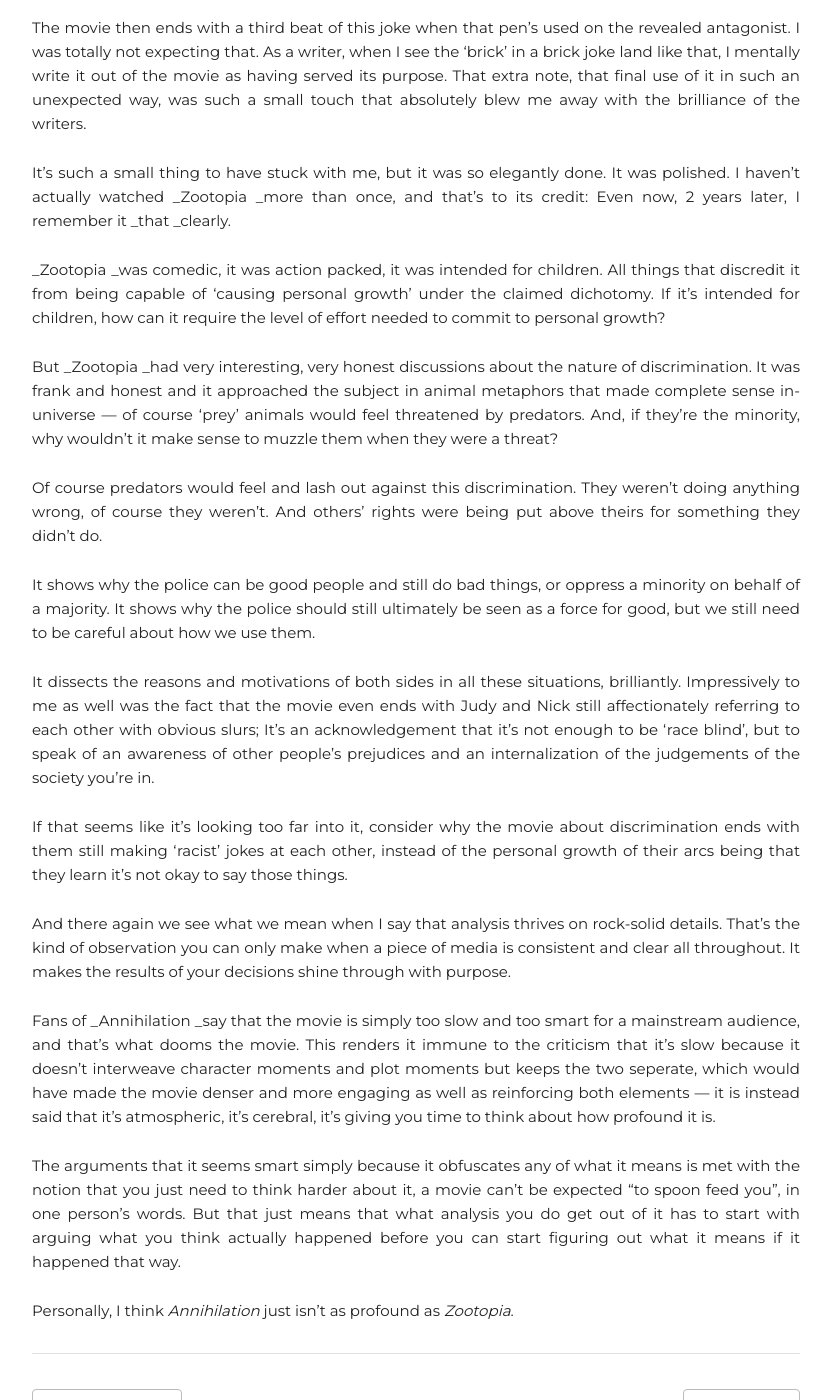
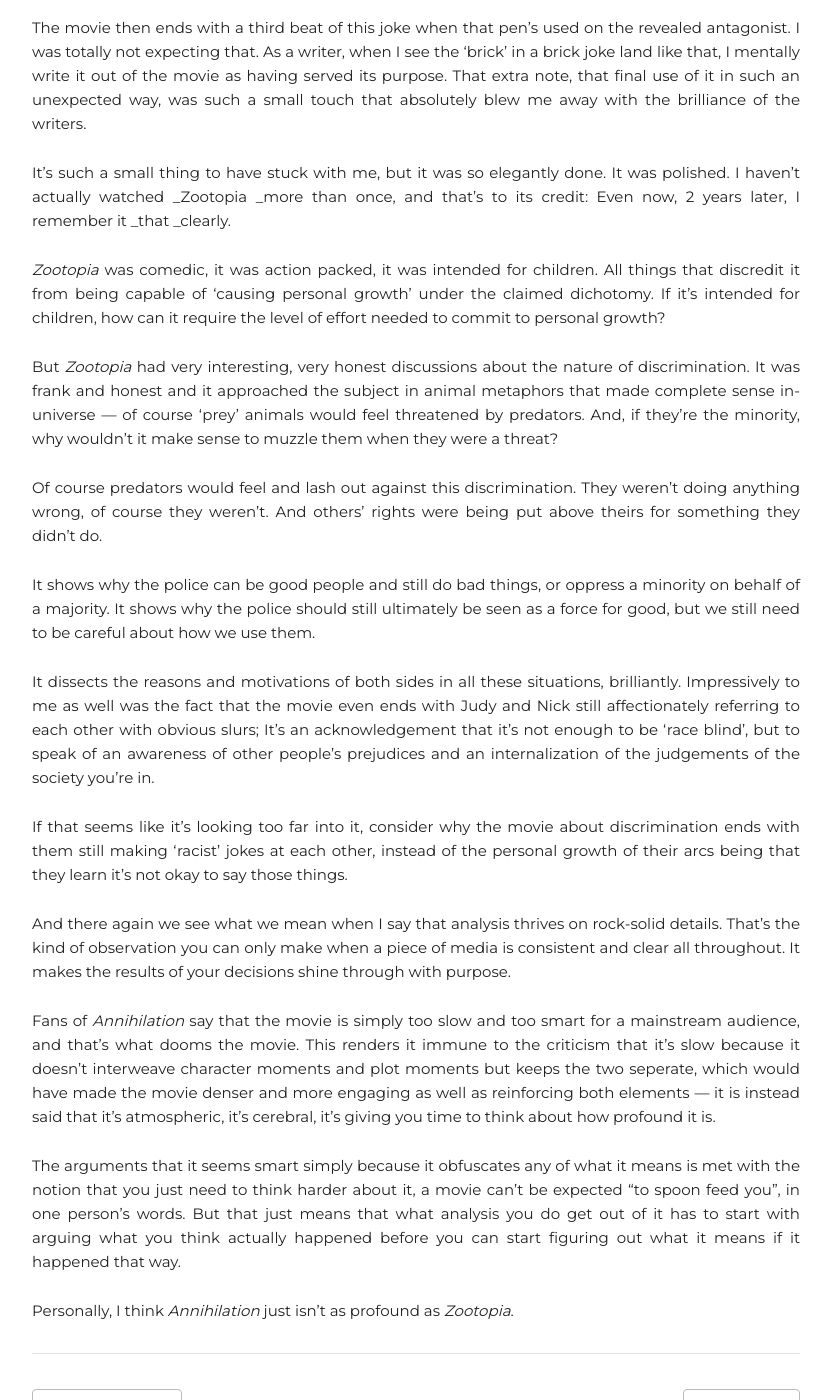
Before and after one commit to WholesomeRage/WholesomeRage.github.io, a Jekyll site: the page built from _posts/2018-05-09-annihilation-and-then-nature-of-pretentious-media.md, in a window 1280 px wide and 1400 px high, scrolled down 7192 px. Shown: the whole window, without its empty margins (224-1056 px from the left). Built offline with Jekyll 4.4.1, drawn with Linux system fonts in a browser that asks for light colours; nearby versions of some CDN libraries; some of the changed text lies outside the part shown.

Commit message:
Update 2018-05-09-annihilation-and-then-nature-of-pretentious-media.md
Fixed some formatting

```diff
--- a/_posts/2018-05-09-annihilation-and-then-nature-of-pretentious-media.md
+++ b/_posts/2018-05-09-annihilation-and-then-nature-of-pretentious-media.md
@@ -12,13 +12,13 @@
 
 <iframe width="560" height="315" src="https://www.youtube.com/embed/89OP78l9oF0" frameborder="0" allow="accelerometer; autoplay; encrypted-media; gyroscope; picture-in-picture" allowfullscreen></iframe>
 
-I just saw _Annihilation _and, I must profess, I didn’t like it very much — except for the last fifteen minutes or so, and the bear. Aside from those parts, though, it made me think again about the problem of pretension in media.
+I just saw _Annihilation_ and, I must profess, I didn’t like it very much — except for the last fifteen minutes or so, and the bear. Aside from those parts, though, it made me think again about the problem of pretension in media.
 
 Let me be clear: my criticism is not against media trying to ‘be smart’, or media that makes the viewer work to analyze what it media means. Not at all. I value media trying to say something more than anything else. In fact, I would even argue that it is even more important for a movie to try to say something than it is for it to entertain.
 
 <!--more-->
 
-For instance, if being entertaining was the primary objective of media,_ The Room _would be a fantastic movie. We can say that _The Room_ is a terrible movie while also being entertained by it, so we need to understand what other criteria we are thinking about when we call a movie ‘good’ or ‘bad’.
+For instance, if being entertaining was the primary objective of media, _The Room_ would be a fantastic movie. We can say that _The Room_ is a terrible movie while also being entertained by it, so we need to understand what other criteria we are thinking about when we call a movie ‘good’ or ‘bad’.
 
 There is a specific danger of pretension though, of appearing ‘smarter’ than the ideas in your media actually deliver. _Annihilation_, I find, is guilty of this. The danger is that when your meaning isn’t clear, when your story isn’t well delivered, the criticism doesn’t get directed at the work; It makes your audience feel like they simply weren’t smart enough to understand it, that it went above their head.
 
@@ -40,7 +40,7 @@
 
 You can reach your own conclusions on that, but the point is, when a movie is well crafted and well thought out, watching it is simple and the analysis is complex. The more you understand about it, the more questions you think to ask. All throughout there’s this solid bedrock of understanding what you’ve actually watched, knowing what’s happened. Understanding who did what, then figuring out why.
 
-Movies like _Annihilation _are different, because the analysis is forced to start at trying to understand what even happened at the most superficial level.
+Movies like _Annihilation_ are different, because the analysis is forced to start at trying to understand what even happened at the most superficial level.
 
 The ending of _Annihilation_ is trippy as hell, and my favourite part of the movie. Most of the movie’s most interesting ideas are set up and executed in these last moments. What do they actually mean, though? The movie begs you to think hard on it, on the significance of it, but so much of it you’re forced to extrapolate on your own. Because the movie doesn’t give you enough to work with in the first place.
 
@@ -56,7 +56,7 @@
 
 Why didn’t he just try to kill it? Because maybe if it was learning, if he failed it’d have learned how to kill, and teaching it to kill would be bad.
 
-Those are interesting ideas! Probably. Little of these conclusions are made explicit, few of these intentions are in the media itself. In fact, even the conclusion that this was him is tenuous. It’s unclear if it’s him that committed suicide, or his clone, simply because the next time we see a clone, it’s bursting another person and there’s a weird galactic eye thing, and… why did _any _of this happen, again?  What did any of that mean?
+Those are interesting ideas! Probably. Little of these conclusions are made explicit, few of these intentions are in the media itself. In fact, even the conclusion that this was him is tenuous. It’s unclear if it’s him that committed suicide, or his clone, simply because the next time we see a clone, it’s bursting another person and there’s a weird galactic eye thing, and… why did _any_ of this happen, again?  What did any of that mean?
 
 Why were there more than one of these things, and when did it happen? Why did the first one wander out of the bubble as a clone of the male love interest, but the second one stayed behind? What was the inciting action? Are they separate, or do they share memories since they appear to be psychic, or…?
 
@@ -64,7 +64,7 @@
 
 How can you draw a deeper meaning from the puzzle if the pieces are intentionally hidden from you?
 
-The most glaring example of this meaningless obtusiveness I can think of from _Annihilation _is the woman that cut herself to feel more alive. Her ‘death’ is giving a short speech about the nature of the phenomenon making everything part of everything else, walking off screen, and never being seen again despite only being out of site for a literal, non-hyperbolic second.
+The most glaring example of this meaningless obtusiveness I can think of from _Annihilation_ is the woman that cut herself to feel more alive. Her ‘death’ is giving a short speech about the nature of the phenomenon making everything part of everything else, walking off screen, and never being seen again despite only being out of site for a literal, non-hyperbolic second.
 
 A friend of mine made a very interesting conclusion from this scene: it was was willingly giving in, a sort of living-suicide, and she became part of the natural environment. We aren’t shown this process because it’s meant to be happy, as opposed to the horror of the other entities of the bubble.
 
@@ -138,15 +138,15 @@
 
 The problems with this approach are twofold: first, it severely limits your audience. Second, it makes a false dichotomy, implying that those two things are mutually exclusive.
 
-Take, for instance, _Zootopia_. _Zootopia _is one of the smartest, most well-constructed and well-scripted movies ever made. As an example, the movie’s usage of the recording carrot pen. The first time it’s used is a brilliant sight-gag — catching Nick with his own words. The second time it’s used is a brilliant callback — reuniting Nick and Judy to play an apology back. Most movies would stop there, and I thought that alone was a very nice touch.
+Take, for instance, _Zootopia_. _Zootopia_ is one of the smartest, most well-constructed and well-scripted movies ever made. As an example, the movie’s usage of the recording carrot pen. The first time it’s used is a brilliant sight-gag — catching Nick with his own words. The second time it’s used is a brilliant callback — reuniting Nick and Judy to play an apology back. Most movies would stop there, and I thought that alone was a very nice touch.
 
 The movie then ends with a third beat of this joke when that pen’s used on the revealed antagonist. I was totally not expecting that. As a writer, when I see the ‘brick’ in a brick joke land like that, I mentally write it out of the movie as having served its purpose. That extra note, that final use of it in such an unexpected way, was such a small touch that absolutely blew me away with the brilliance of the writers.
 
 It’s such a small thing to have stuck with me, but it was so elegantly done. It was polished. I haven’t actually watched _Zootopia _more than once, and that’s to its credit: Even now, 2 years later, I remember it _that _clearly.
 
-_Zootopia _was comedic, it was action packed, it was intended for children. All things that discredit it from being capable of ‘causing personal growth’ under the claimed dichotomy. If it’s intended for children, how can it require the level of effort needed to commit to personal growth?
+_Zootopia_ was comedic, it was action packed, it was intended for children. All things that discredit it from being capable of ‘causing personal growth’ under the claimed dichotomy. If it’s intended for children, how can it require the level of effort needed to commit to personal growth?
 
-But _Zootopia _had very interesting, very honest discussions about the nature of discrimination. It was frank and honest and it approached the subject in animal metaphors that made complete sense in-universe — of course ‘prey’ animals would feel threatened by predators. And, if they’re the minority, why wouldn’t it make sense to muzzle them when they were a threat?
+But _Zootopia_ had very interesting, very honest discussions about the nature of discrimination. It was frank and honest and it approached the subject in animal metaphors that made complete sense in-universe — of course ‘prey’ animals would feel threatened by predators. And, if they’re the minority, why wouldn’t it make sense to muzzle them when they were a threat?
 
 Of course predators would feel and lash out against this discrimination. They weren’t doing anything wrong, of course they weren’t. And others’ rights were being put above theirs for something they didn’t do.
 
@@ -158,7 +158,7 @@
 
 And there again we see what we mean when I say that analysis thrives on rock-solid details. That’s the kind of observation you can only make when a piece of media is consistent and clear all throughout. It makes the results of your decisions shine through with purpose.
 
-Fans of _Annihilation _say that the movie is simply too slow and too smart for a mainstream audience, and that’s what dooms the movie. This renders it immune to the criticism that it’s slow because it doesn’t interweave character moments and plot moments but keeps the two seperate, which would have made the movie denser and more engaging as well as reinforcing both elements — it is instead said that it’s atmospheric, it’s cerebral, it’s giving you time to think about how profound it is.
+Fans of _Annihilation_ say that the movie is simply too slow and too smart for a mainstream audience, and that’s what dooms the movie. This renders it immune to the criticism that it’s slow because it doesn’t interweave character moments and plot moments but keeps the two seperate, which would have made the movie denser and more engaging as well as reinforcing both elements — it is instead said that it’s atmospheric, it’s cerebral, it’s giving you time to think about how profound it is.
 
 The arguments that it seems smart simply because it obfuscates any of what it means is met with the notion that you just need to think harder about it, a movie can’t be expected “to spoon feed you”, in one person’s words. But that just means that what analysis you do get out of it has to start with arguing what you think actually happened before you can start figuring out what it means if it happened that way.
 
```
